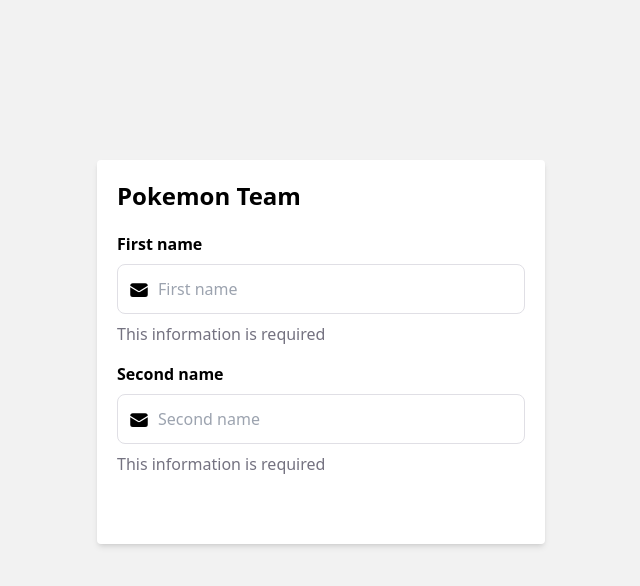
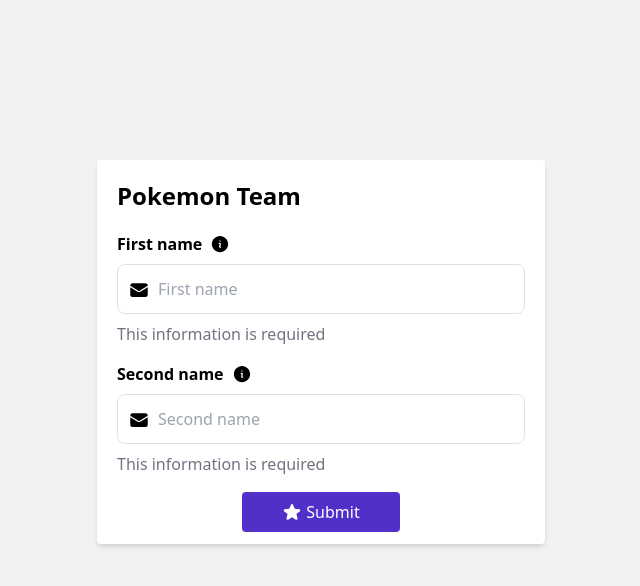
Before and after one commit to VIPon4ik/PokiTeam, a React (Vite) app: page / in a window 1280 px wide. Shown: the top 586 px of the page, without its empty margins (319-959 px from the left). Built offline with nearby package versions, Linux system fonts and the light colour scheme.

Commit message:
Styled Button component

```diff
--- /dev/null
+++ b/src/components/Button/Button.module.scss
@@ -0,0 +1,7 @@
+.submitButton {
+  @apply px-10 py-2 bg-purple text-white mx-auto flex justify-center items-center gap-1 rounded;
+}
+
+.icon {
+  @apply size-5
+}
--- /dev/null
+++ b/src/components/Button/Button.tsx
@@ -0,0 +1,13 @@
+import React from 'react'
+import styles from './Button.module.scss'
+import { StarIcon } from '@heroicons/react/24/solid'
+
+const Button = () => {
+  return (
+    <button className={styles.submitButton}>
+      <StarIcon className={styles.icon} /> Submit
+    </button>
+  )
+}
+
+export default Button
--- a/src/components/Input/Input.module.scss
+++ b/src/components/Input/Input.module.scss
@@ -1,5 +1,13 @@
 .label {
   @apply flex flex-col gap-2 font-semibold mb-4 relative
+}
+
+.labelText {
+  @apply flex items-center gap-2;
+}
+
+.labelIcon {
+  @apply size-5 inline-block;
 }
 
 .input {
@@ -10,6 +18,6 @@
   @apply text-textSub font-normal
 }
 
-.icon {
+.inputIcon {
   @apply size-5 absolute top-12 left-3
 }
--- a/src/components/Input/Input.tsx
+++ b/src/components/Input/Input.tsx
@@ -1,6 +1,6 @@
 import React, { FC } from 'react'
 import styles from './Input.module.scss'
-import { EnvelopeIcon } from '@heroicons/react/24/solid'
+import { EnvelopeIcon, InformationCircleIcon } from '@heroicons/react/24/solid'
 
 interface InputProps {
   children?: string,
@@ -9,10 +9,10 @@
 const Input: FC<InputProps> = ({ children }) => {
   return (
     <label className={styles.label}>
-      {children}
+      <p className={styles.labelText}>{children} <InformationCircleIcon className={styles.labelIcon} /></p>
       <input className={styles.input} type='text' placeholder={children} />
       <p className={styles.error}>This information is required</p>
-      <EnvelopeIcon className={styles.icon}/>
+      <EnvelopeIcon className={styles.inputIcon}/>
     </label>
   )
 }
--- a/src/components/ModalForm/ModalForm.tsx
+++ b/src/components/ModalForm/ModalForm.tsx
@@ -1,6 +1,7 @@
 import React from 'react'
 import styles from './Modal.module.scss'
 import Input from '../Input/Input'
+import Button from '../Button/Button'
 
 const ModalForm = () => {
   return (
@@ -8,6 +9,7 @@
       <h1 className={styles.title}>Pokemon Team</h1>
       <Input>First name</Input>
       <Input>Second name</Input>
+      <Button></Button>
     </form>
   )
 }
```
